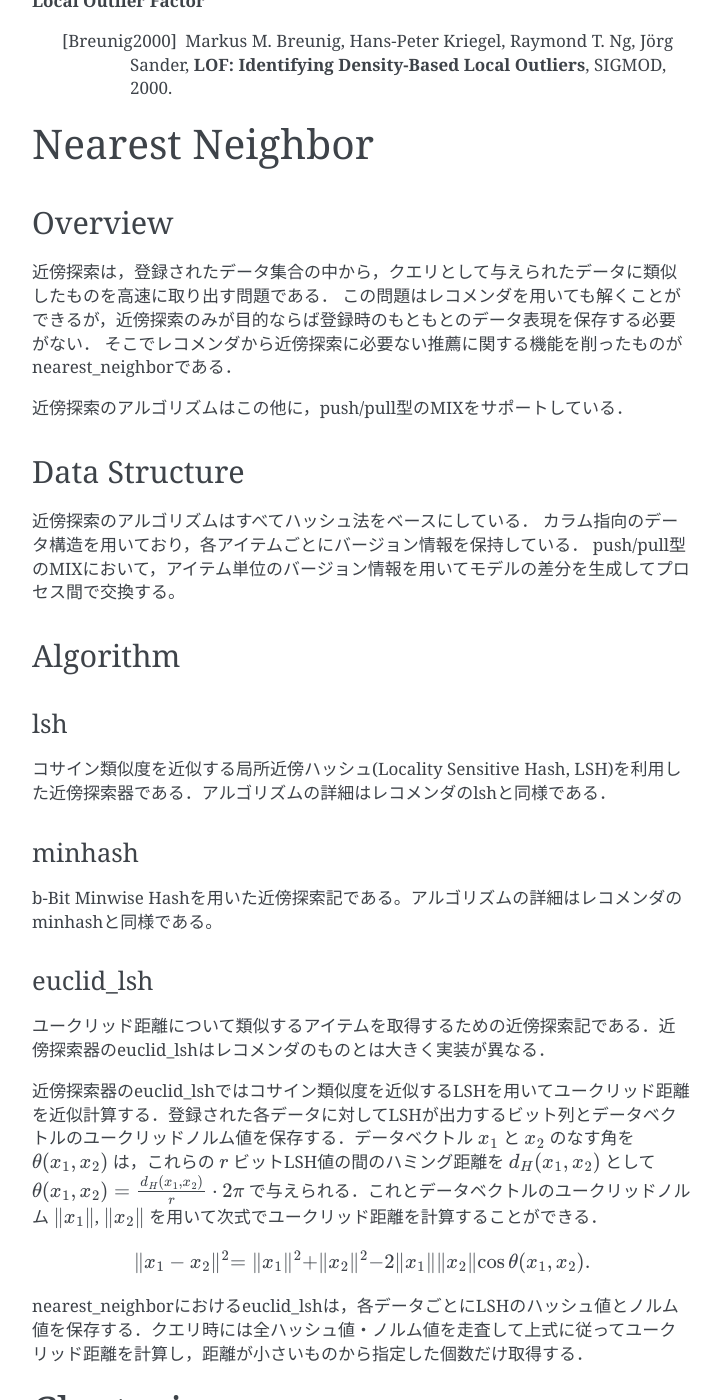
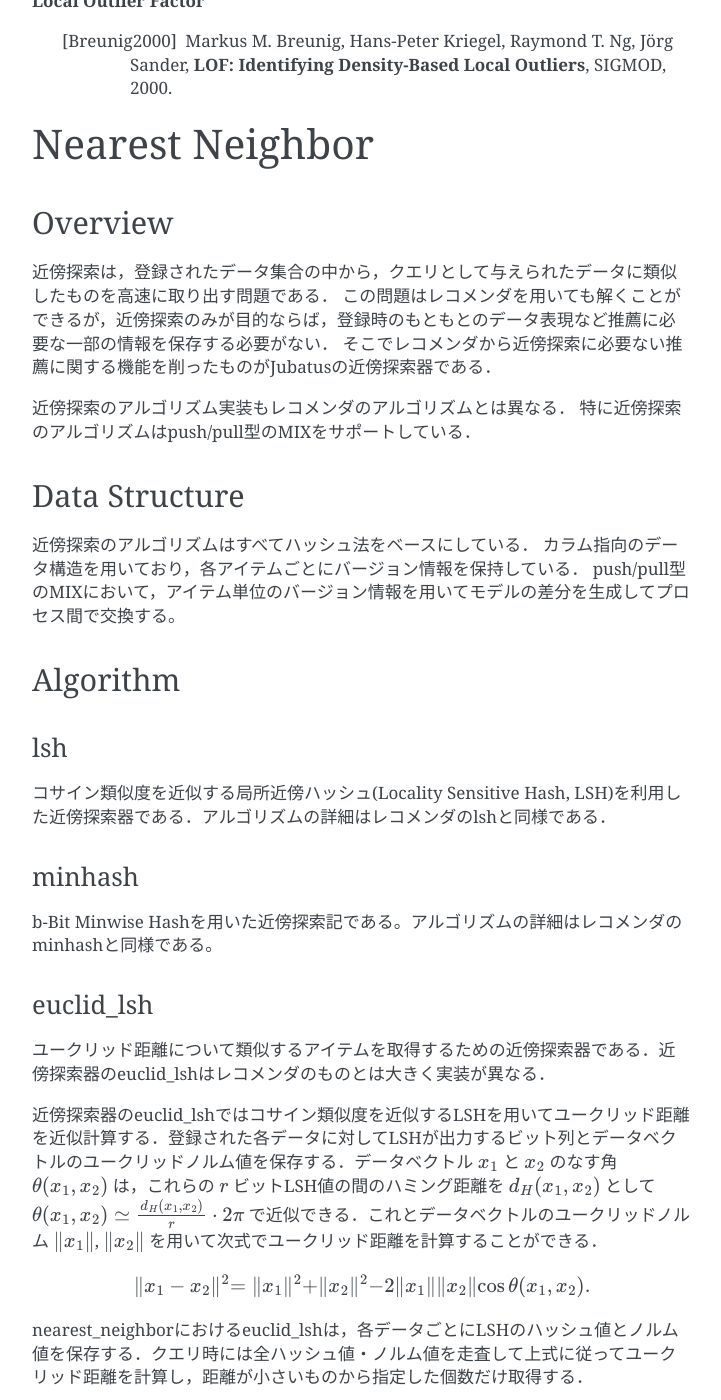
Before and after one commit to jubatus/website, a Sphinx documentation site: the page built from source/ja/method.rst, in a window 1280 px wide and 1400 px high, scrolled down 6647 px. Shown: the whole window, without its empty margins (388-1109 px from the left). Built offline with Sphinx 7.4.7, drawn with Linux system fonts in a browser that asks for light colours; the version number could not be read and is left out; some of the changed text lies outside the part shown.

Commit message:
Improve some expressions

```diff
--- a/source/ja/method.rst
+++ b/source/ja/method.rst
@@ -194,10 +194,11 @@ Overview
 --------
 
 近傍探索は，登録されたデータ集合の中から，クエリとして与えられたデータに類似したものを高速に取り出す問題である．
-この問題はレコメンダを用いても解くことができるが，近傍探索のみが目的ならば登録時のもともとのデータ表現を保存する必要がない．
-そこでレコメンダから近傍探索に必要ない推薦に関する機能を削ったものがnearest_neighborである．
+この問題はレコメンダを用いても解くことができるが，近傍探索のみが目的ならば，登録時のもともとのデータ表現など推薦に必要な一部の情報を保存する必要がない．
+そこでレコメンダから近傍探索に必要ない推薦に関する機能を削ったものがJubatusの近傍探索器である．
 
-近傍探索のアルゴリズムはこの他に，push/pull型のMIXをサポートしている．
+近傍探索のアルゴリズム実装もレコメンダのアルゴリズムとは異なる．
+特に近傍探索のアルゴリズムはpush/pull型のMIXをサポートしている．
 
 Data Structure
 --------------
@@ -222,9 +223,9 @@ b-Bit Minwise Hashを用いた近傍探索記である。アルゴリズムの
 euclid_lsh
 ~~~~~~~~~~
 
-ユークリッド距離について類似するアイテムを取得するための近傍探索記である．近傍探索器のeuclid_lshはレコメンダのものとは大きく実装が異なる．
+ユークリッド距離について類似するアイテムを取得するための近傍探索器である．近傍探索器のeuclid_lshはレコメンダのものとは大きく実装が異なる．
 
-近傍探索器のeuclid_lshではコサイン類似度を近似するLSHを用いてユークリッド距離を近似計算する．登録された各データに対してLSHが出力するビット列とデータベクトルのユークリッドノルム値を保存する．データベクトル :math:`x_1` と :math:`x_2` のなす角を :math:`\theta(x_1, x_2)` は，これらの :math:`r` ビットLSH値の間のハミング距離を :math:`d_H(x_1, x_2)` として :math:`\theta(x_1, x_2)={d_H(x_1, x_2)\over r}\cdot2\pi` で与えられる．これとデータベクトルのユークリッドノルム :math:`\lVert x_1\lVert`, :math:`\lVert x_2\lVert` を用いて次式でユークリッド距離を計算することができる．
+近傍探索器のeuclid_lshではコサイン類似度を近似するLSHを用いてユークリッド距離を近似計算する．登録された各データに対してLSHが出力するビット列とデータベクトルのユークリッドノルム値を保存する．データベクトル :math:`x_1` と :math:`x_2` のなす角 :math:`\theta(x_1, x_2)` は，これらの :math:`r` ビットLSH値の間のハミング距離を :math:`d_H(x_1, x_2)` として :math:`\theta(x_1, x_2)\simeq{d_H(x_1, x_2)\over r}\cdot2\pi` で近似できる．これとデータベクトルのユークリッドノルム :math:`\lVert x_1\lVert`, :math:`\lVert x_2\lVert` を用いて次式でユークリッド距離を計算することができる．
 
 .. math::
    \lVert x_1-x_2\lVert^2 = \lVert x_1\lVert^2 + \lVert x_2\lVert^2 - 2\lVert x_1\lVert \lVert x_2\lVert \cos\theta(x_1, x_2).
```
Also changed, not shown: other parts of source/ja/method.rst (+1 -1 lines).
